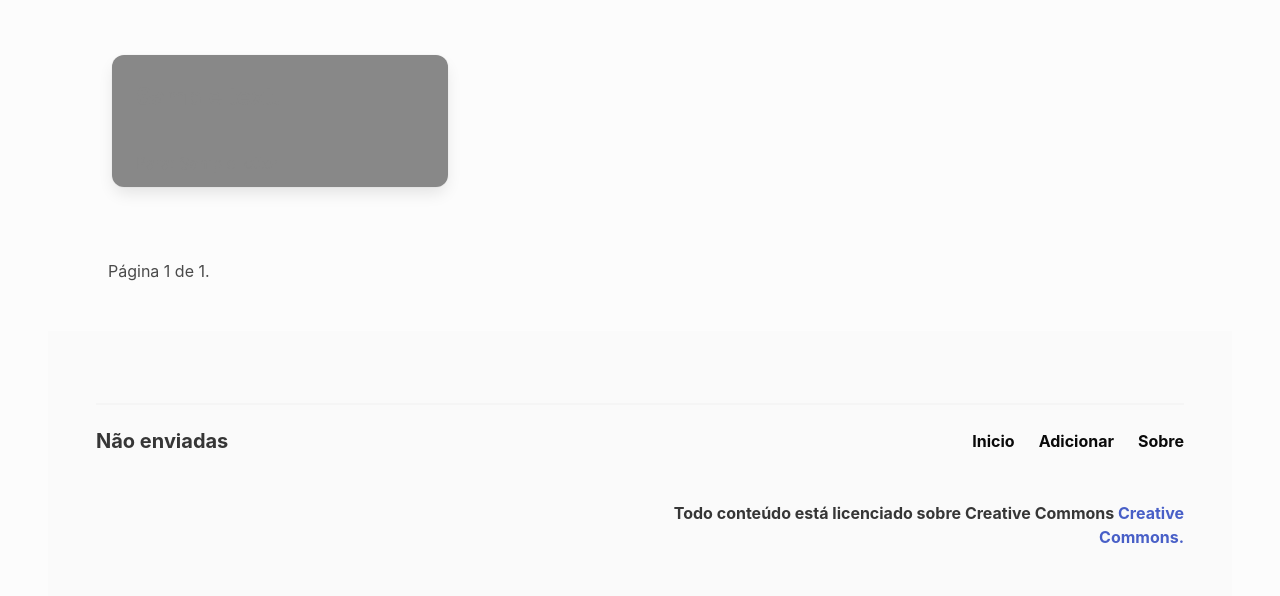
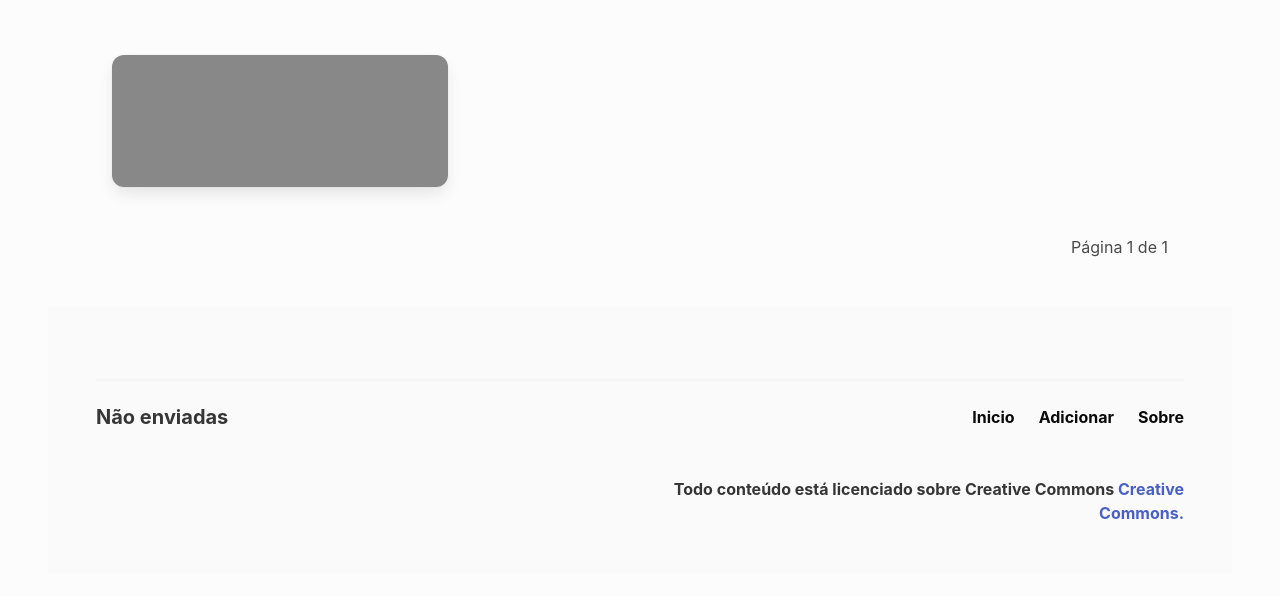
Before and after one commit to allythy/nao_enviadas, a Django app: template cartas_nao_enviadas/blog/templates/home.html in a window 1280 px wide. Shown: the part 589-1185 px from the top of the page. After the commit the page ends 1108 px from the top, so only its background shows below. Run offline with Django 3.2, Linux system fonts and the light colour scheme; the template is opened without the code that fills it: most values are stand-ins (such as "Sample title", 1, 10 or a date in 2020); some libraries are stand-ins or nearby versions.

Commit message:
style: Custom Pagination

```diff
--- a/cartas_nao_enviadas/blog/templates/home.html
+++ b/cartas_nao_enviadas/blog/templates/home.html
@@ -1,7 +1,5 @@
 {% extends 'base.html' %}
-
 {% block contect %}
-
 <header>
   <section class="section">
     <div class="container">
@@ -12,13 +10,8 @@
               <span class="icon is-right">
                 <i class="fas fa-search"></i>
               </span>
-                  <input
-                  class="input is-medium"
-                  name="busca"
-                  type="text"
-                  value="{{ busca }}"
-                  placeholder="Digite um nome para fazer a buscar..."
-                  >
+              <input class="input is-medium" name="busca" type="text" value="{{ busca }}"
+                placeholder="Digite um nome para fazer a buscar...">
             </div>
           </div>
         </form>
@@ -26,7 +19,6 @@
     </div>
   </section>
 </header>
-
 <section class="section">
   <div class="container">
     <div class="columns is-multiline">
@@ -37,15 +29,13 @@
               <div class="card-content">
                 <p class="letter-text" style="color: {{ letter.text_color }}">
                   {{ letter.message }}
-
                 </p>
               </div>
               <footer class="card-footer">
                 <p class="card-footer-item" style="color: {{ letter.text_color }}">
                   <span style="color: {{ letter.text_color }}">
                     Para:
-                                <a
-                                    href="{% url 'letter-datail' letter.pk %}" style="color: {{ letter.text_color }}">
+                    <a href="{% url 'letter-datail' letter.pk %}" style="color: {{ letter.text_color }}">
                       {{ letter.name }}
                     </a>
                   </span>
@@ -58,27 +48,23 @@
         Não há mensagens.
       {% endfor %}
     </div>
-
-
-<div class="pagination">
-  <span class="step-links">
+  </div>
+  <div class="container is-flex is-justify-content-space-between">
+    <div>
       {% if page_obj.has_previous %}
-          <a href="?busca={{ busca }}&page=1">&laquo; primeira</a>
-          <a href="?busca={{ busca }}&page={{ page_obj.previous_page_number }}">anterior</a>
+      <a class="pagination-previous" href="?busca={{ busca }}&page=1">primeira</a>
+      <a class="pagination-previous" href="?busca={{ busca }}&page={{ page_obj.previous_page_number }}">anterior</a>
       {% endif %}
-
-      <span class="current">
-          Página {{ page_obj.number }} de {{ page_obj.paginator.num_pages }}.
-      </span>
-
       {% if page_obj.has_next %}
-          <a href="?busca={{ busca }}&page={{ page_obj.next_page_number }}">próxima</a>
-          <a href="?busca={{ busca }}&page={{ page_obj.paginator.num_pages }}">última &raquo;</a>
+      <a class="pagination-previous" href="?busca={{ busca }}&page={{ page_obj.next_page_number }}">próxima</a>
+      <a class="pagination-previous" href="?busca={{ busca }}&page={{ page_obj.paginator.num_pages }}">última</a>
       {% endif %}
-  </span>
     </div>
-
-
+    <div>
+      <p>
+        Página {{ page_obj.number }} de {{ page_obj.paginator.num_pages }}
+      </p>
+    </div>
   </div>
 </section>
 {% endblock %}
```
Lines whose indentation alone changed are shown as unchanged.
